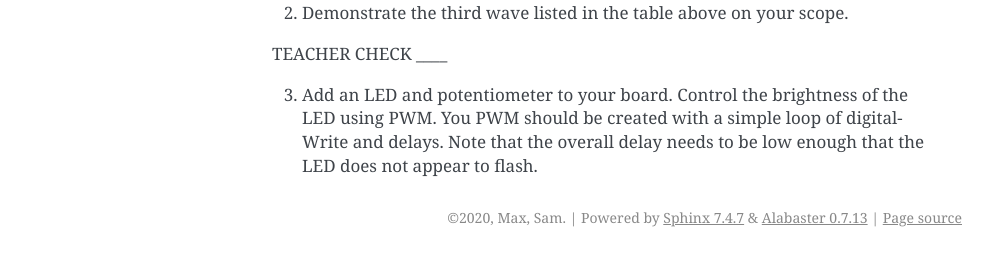
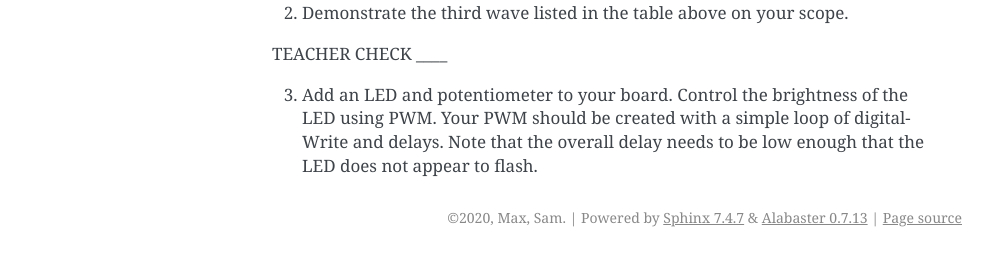
Before and after one commit to maxtkc/mvths-wiki, a Sphinx documentation site: the page built from docs/054-duty-cycle.rst, in a window 1280 px wide. Shown: the part 1523-1777 px from the top of the page, without its empty margins (148-1141 px from the left). Built offline with Sphinx 7.4.7, drawn with Linux system fonts in a browser that asks for light colours; pages that are not in the unit, such as notebooks, are missing from menus.

Commit message:
Update 054-duty-cycle.rst

```diff
--- a/docs/054-duty-cycle.rst
+++ b/docs/054-duty-cycle.rst
@@ -46,4 +46,4 @@ TEACHER CHECK \_\_\_\_
 
 TEACHER CHECK \_\_\_\_
 
-3. Add an LED and potentiometer to your board. Control the brightness of the LED using PWM. You PWM should be created with a simple loop of digitalWrite and delays. Note that the overall delay needs to be low enough that the LED does not appear to flash.
+3. Add an LED and potentiometer to your board. Control the brightness of the LED using PWM. Your PWM should be created with a simple loop of digitalWrite and delays. Note that the overall delay needs to be low enough that the LED does not appear to flash.
```
